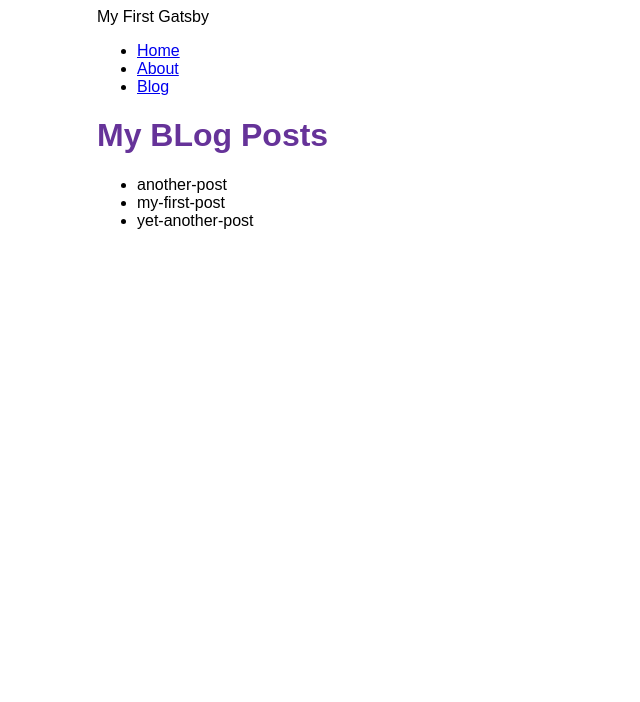
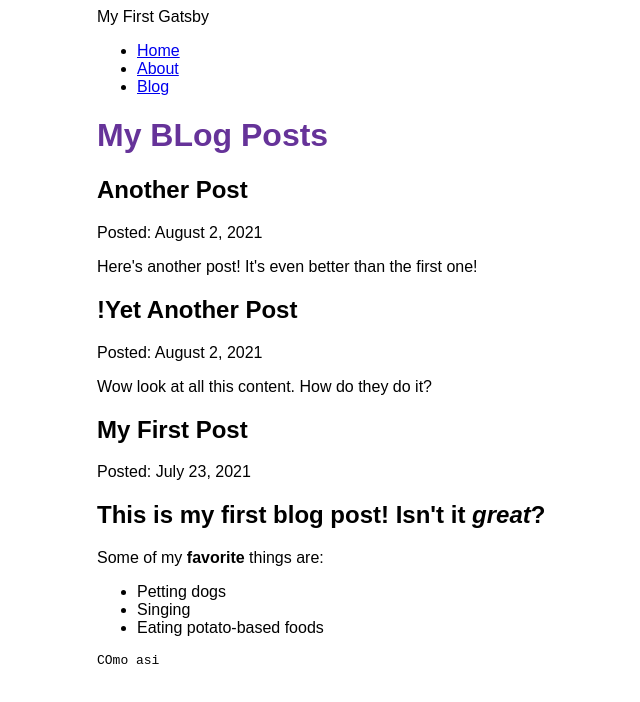
Before and after one commit to Carlos-Carsdfj/first-gatsby-site, a Gatsby site: page /blog in a window 1280 px wide. Shown: the whole page, without its empty margins (293-933 px from the left). Built offline with nearby package versions, Linux system fonts and the light colour scheme; Gatsby itself is replaced by a stand-in of ours; some packages are replaced by stand-ins of ours; code samples lack their colours.

Commit message:
Finished Gatsby Tutorial Part 5

````diff
--- a/blog/another-post.mdx
+++ b/blog/another-post.mdx
@@ -0,0 +1,6 @@
+---
+title: "Another Post "
+date: "2021-08-02"
+---
+
+Here's another post! It's even better than the first one!
--- a/blog/my-first-post.mdx
+++ b/blog/my-first-post.mdx
@@ -0,0 +1,16 @@
+---
+title: "My First Post"
+date: "2021-07-23"
+---
+
+# This is my first blog post! Isn't it *great*?
+
+Some of my **favorite** things are:
+
+* Petting dogs
+* Singing
+* Eating potato-based foods
+
+```
+COmo asi
+```
--- a/blog/yet-another-post.mdx
+++ b/blog/yet-another-post.mdx
@@ -0,0 +1,6 @@
+---
+title: "!Yet Another Post"
+date: "2021-08-02"
+---
+
+Wow look at all this content. How do they do it?
--- a/gatsby-config.js
+++ b/gatsby-config.js
@@ -13,6 +13,7 @@ module.exports = {
         name: `blog`,
         path: `${__dirname}/blog`,
       }
-    }
+    },
+    "gatsby-plugin-mdx"
   ],
 };
--- a/package.json
+++ b/package.json
@@ -15,9 +15,12 @@
     "clean": "gatsby clean"
   },
   "dependencies": {
+    "@mdx-js/mdx": "^1.6.22",
+    "@mdx-js/react": "^1.6.22",
     "gatsby": "^3.10.2",
     "gatsby-plugin-gatsby-cloud": "^2.10.1",
     "gatsby-plugin-image": "^1.10.1",
+    "gatsby-plugin-mdx": "^2.10.1",
     "gatsby-plugin-sharp": "^3.10.2",
     "gatsby-source-filesystem": "^3.10.0",
     "react": "^17.0.1",
--- a/src/pages/blog.js
+++ b/src/pages/blog.js
@@ -1,19 +1,22 @@
 import * as React from 'react'
 import { graphql } from 'gatsby'
+import { MDXRenderer } from 'gatsby-plugin-mdx'
 import Layout from '../components/Layout.js'
 
 const BlogPage = ({ data }) => {
   return (
     <Layout pageTitle='My BLog Posts'>
-      <ul>
         {
-          data.allFile.nodes.map(node => (
-            <li key={node.name}>
-              {node.name}
-            </li>
+          data.allMdx.nodes.map(node => (
+            <article  key={node.id}>
+              <h2>{node.frontmatter.title}</h2>
+              <p> Posted: {node.frontmatter.date}</p>
+              <MDXRenderer>
+                 {node.body}
+              </MDXRenderer>
+            </article>
           ))
         }
-      </ul>
     </Layout>
   )
 
@@ -22,11 +25,16 @@ const BlogPage = ({ data }) => {
 
 export const query = graphql`
   query {
-    allFile {
+    allMdx(sort: {fields: frontmatter___date, order: DESC}){
       nodes {
-        name
+        frontmatter {
+          date(formatString: "MMMM D, YYYY")
+          title
+        }
+        id
+        body
       }
     }
-  }
+ }
 `
 export default BlogPage
````
Also changed, not shown: 1 other file.
